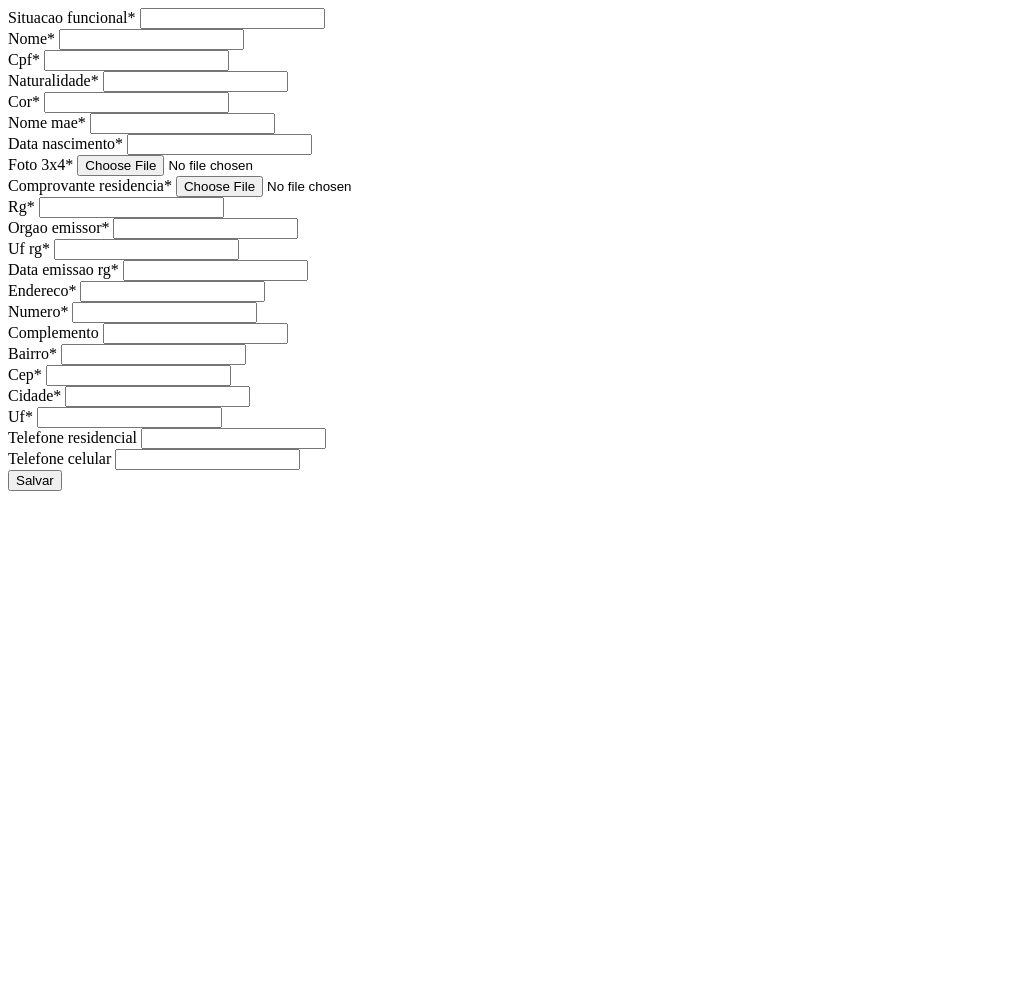
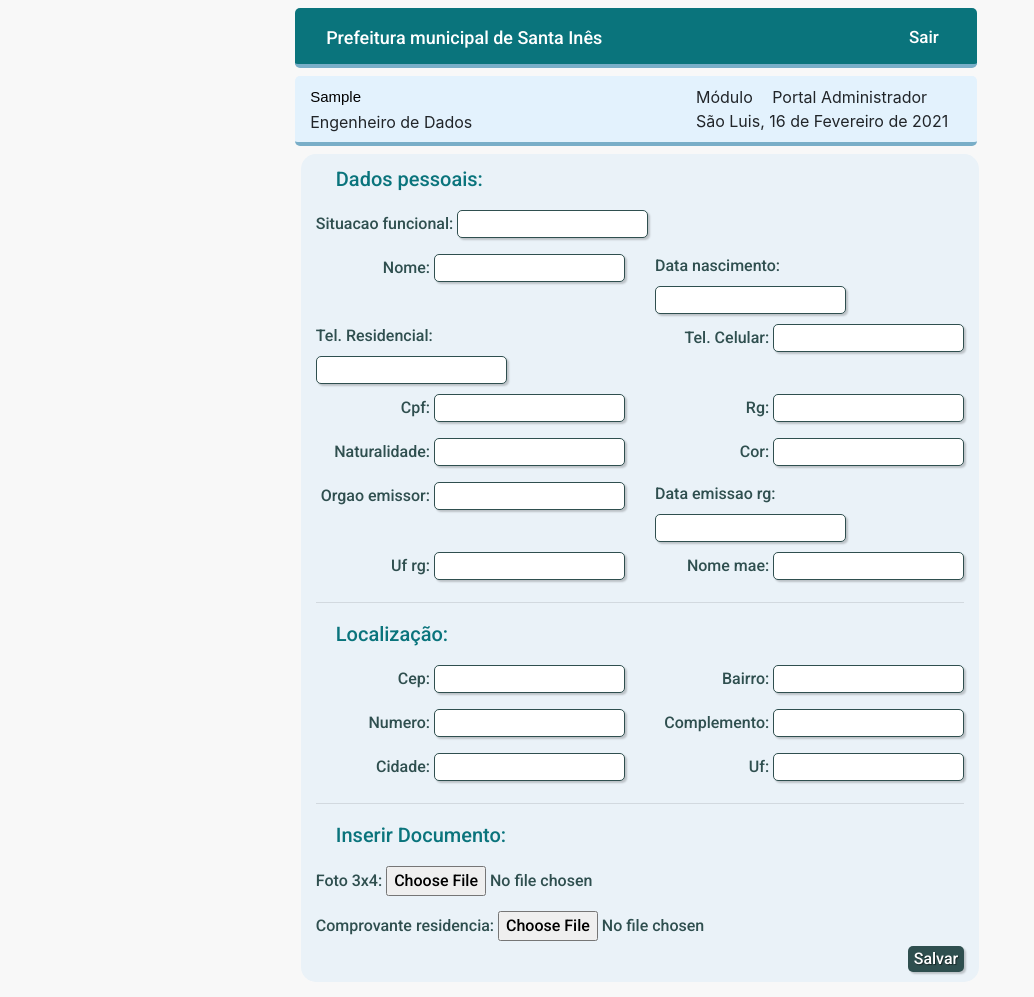
Before and after one commit to aandrefms/DjangoGerenciador, a Django app: page /rh/funcionarios/create/ in a window 1280 px wide. Shown: the whole page, without its empty margins (0-1034 px from the left). Before the commit the page ends 491 px from the top, so only its background shows below. Run offline with Django 3.2, Linux system fonts and the light colour scheme; the visitor is signed in with stand-in values (Sample User, id 1); parts of the project's set-up code (start-up, migrations or seed data) failed here and were passed over; some libraries are stand-ins or nearby versions.

Commit message:
Create funcionario feito

```diff
--- a/rh/templates/rh/funcionario_create.html
+++ b/rh/templates/rh/funcionario_create.html
@@ -1,9 +1,195 @@
+{% extends 'base_create_form.html' %}
+{% load static %}
+{% block content %}
 {% load crispy_forms_tags %}
 <form   method="post"   enctype="multipart/form-data"> <input type="hidden">
     {% csrf_token %}
-    {{ form|crispy }}
 
-    <button  type="submit" value="Save"/>Salvar</button>
+    <p class="tituloform">Dados pessoais:</p>
+
+    <div class="formulario">
+        {{ form.situacao_funcional.errors }}
+        {{ form.situacao_funcional.label_tag }}
+        <input name="situacao_funcional" class="inputform">
+    </div>
+    <div class="formulario row ">
+        <div class="col-6 ">
+            <div class="ajusteform">
+                {{ form.nome.errors }}
+                {{ form.nome.label_tag }}
+                <input name="nome" class="inputform">
+            </div>
+        </div>
+        <div class="col-6">
+            <div class="ajusteform">
+                {{ form.data_nascimento.errors }}
+                {{ form.data_nascimento.label_tag }}
+                <input name="data_nascimento" class="inputform">
+            </div>
+        </div>
+    </div>
+    <div class="formulario row">
+        <div class="col-6">
+            <div class="ajusteform">
+                {{ form.telefone_residencial.errors }}
+                <label>Tel. Residencial:</label>
+                <input name="telefone_residencial" class="inputform">
+            </div>
+        </div>
+        <div class="col-6">
+            <div class="ajusteform">
+                {{ form.telefone_celular.errors }}
+                <label>Tel. Celular:</label>
+                <input name="telefone_celular" class="inputform">
+            </div>
+        </div>
+    </div>
+    <div class="formulario row">
+        <div class="col-6">
+            <div class="ajusteform">
+                {{ form.cpf.errors }}
+                {{ form.cpf.label_tag }}
+                <input name="cpf" class="inputform">
+            </div>
+        </div>
+        <div class="col-6">
+            <div class="ajusteform">
+                {{ form.rg.errors }}
+                {{ form.rg.label_tag }}
+                <input name="rg" class="inputform">
+            </div>
+        </div>
+    </div>
+    <div class="formulario row">
+        <div class="col-6">
+            <div class="ajusteform">
+                {{ form.naturalidade.errors }}
+                {{ form.naturalidade.label_tag }}
+                <input name="naturalidade" class="inputform">
+            </div>
+        </div>
+        <div class="col-6">
+            <div class="ajusteform">
+                {{ form.cor.errors }}
+                {{ form.cor.label_tag }}
+                <input name="cor" class="inputform">
+            </div>
+        </div>
+    </div>
+
+
+    <div class="formulario row">
+        <div class="col-6">
+            <div class="ajusteform">
+                {{ form.orgao_emissor.errors }}
+                {{ form.orgao_emissor.label_tag }}
+                <input name="orgao_emissor" class="inputform">
+            </div>
+        </div>
+        <div class="col-6">
+            <div class="ajusteform">
+                {{ form.data_emissao_rg.errors }}
+                {{ form.data_emissao_rg.label_tag }}
+                <input name="data_emissao" class="inputform">
+            </div>
+        </div>
+    </div>
+    <div class="formulario row">
+        <div class="col-6">
+            <div class="ajusteform">
+                {{ form.uf_rg.errors }}
+                {{ form.uf_rg.label_tag }}
+                <input name="uf_rg" class="inputform">
+            </div>
+        </div>
+        <div class="col-6">
+            <div class="ajusteform">
+                {{ form.nome_mae.errors }}
+                {{ form.nome_mae.label_tag }}
+                <input name="nome_mae" class="inputform">
+            </div>
+        </div>
+    </div>
+
+
+    <hr>
+
+    <p class="tituloform">Localização:</p>
+
+    <div class="formulario row">
+        <div class="col-6">
+            <div class="ajusteform">
+                {{ form.cep.errors }}
+                {{ form.cep.label_tag }}
+                <input name="cep" class="inputform">
+            </div>
+        </div>
+        <div class="col-6">
+            <div class="ajusteform">
+                {{ form.bairro.errors }}
+                {{ form.bairro.label_tag }}
+                <input name="bairro" class="inputform">
+            </div>
+        </div>
+    </div>
+    <div class="formulario row">
+        <div class="col-6">
+            <div class="ajusteform">
+                {{ form.numero.errors }}
+                {{ form.numero.label_tag }}
+                <input name="numero" class="inputform">
+            </div>
+        </div>
+        <div class="col-6">
+            <div class="ajusteform">
+                {{ form.complemento.errors }}
+                {{ form.complemento.label_tag }}
+                <input name="complemento" class="inputform">
+            </div>
+        </div>
+    </div>
+    <div class="formulario row">
+        <div class="col-6">
+            <div class="ajusteform">
+                {{ form.cidade.errors }}
+                {{ form.cidade.label_tag }}
+                <input name="cidade" class="inputform">
+            </div>
+        </div>
+        <div class="col-6">
+            <div class="ajusteform">
+                {{ form.uf.errors }}
+                {{ form.uf.label_tag }}
+                <input name="uf" class="inputform">
+            </div>
+        </div>
+    </div>
+
+
+    <hr>
+    <p class="tituloform">Inserir Documento:</p>
+
+    <div class="formulario">
+        {{ form.foto_3x4.errors }}
+        {{ form.foto_3x4.label_tag }}
+        {{ form.foto_3x4 }}
+    </div>
+    <div class="formulario">
+        {{ form.comprovante_residencia.errors }}
+        {{ form.comprovante_residencia.label_tag }}
+        {{ form.comprovante_residencia }}
+    </div>
+
+
+
+
+
+
+
+
+    <button  type="submit" class="buttonform" style="float:right; margin-bottom:10px;" value="Save"/>Salvar</button>
 </form>
 <script src="https://code.jquery.com/jquery-3.3.1.min.js"></script>
 <script src="https://cdnjs.cloudflare.com/ajax/libs/jquery.mask/1.14.10/jquery.mask.js"></script>
+
+{% endblock %}
--- a/templates/base_create_form.html
+++ b/templates/base_create_form.html
@@ -137,6 +137,20 @@
     box-shadow: inset 2px 2px 2px rgba (0, 0, 0, 0.2);
     text-shadow:none;
 
+}
+
+.ajusteform {
+    float:right;
+    margin-right:0px;
+    display:inline-block
+}
+
+.tituloform {
+    font-family:'Roboto', sans-serif;
+    font-size:20px;
+    color:#0A747C;
+    margin-left:20px;
+    margin-top:10px;
 }
 
 
```
Also changed, not shown: 3 other files.
